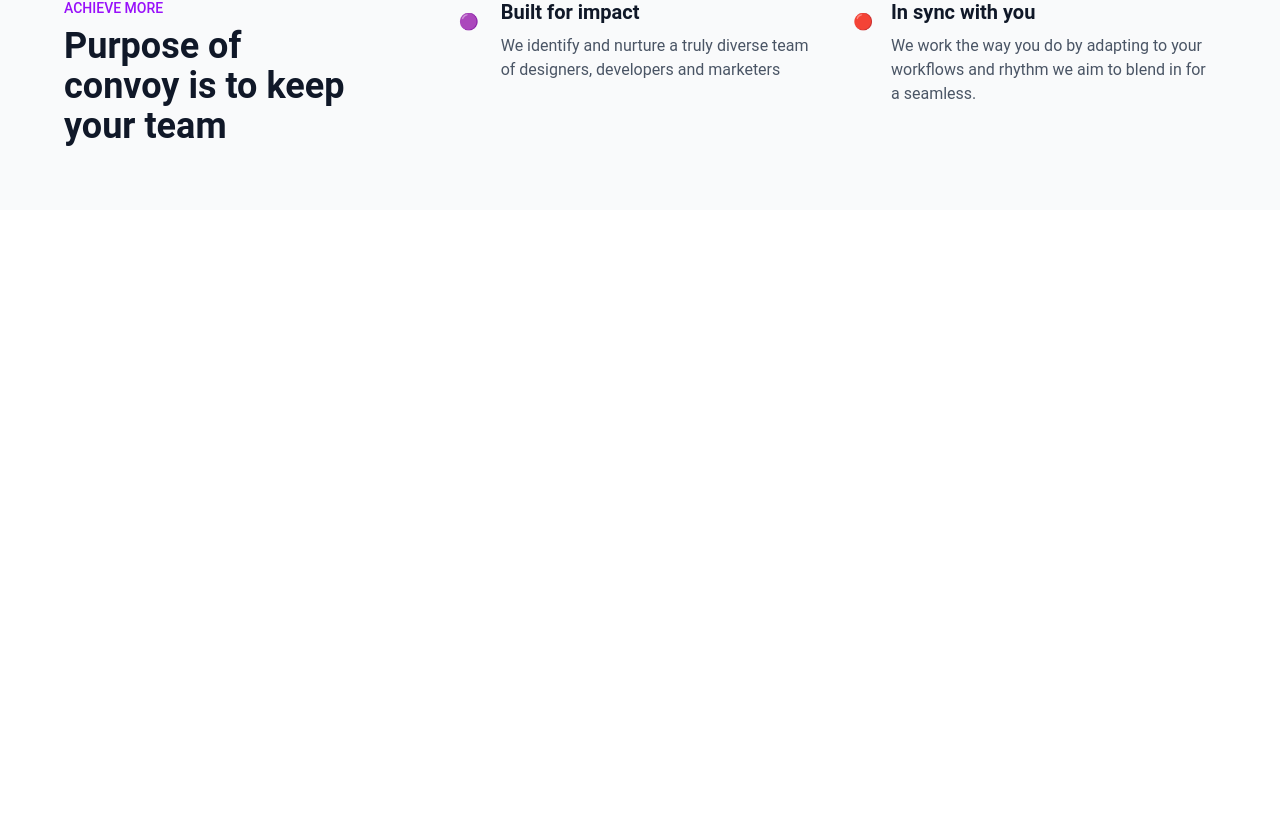
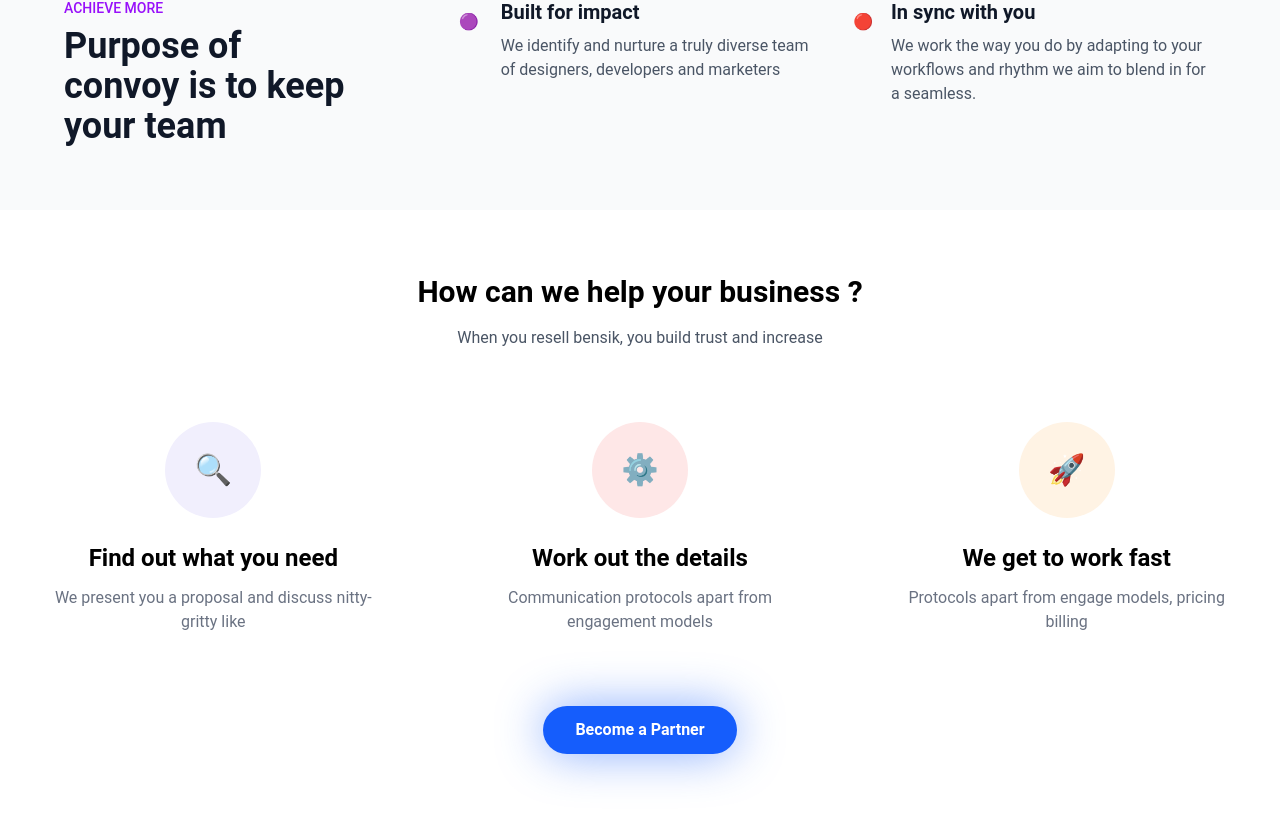
Before and after one commit to samirzjadhav/react-landing-page, a React (Vite) app: page / in a window 1280 px wide. Shown: the part 1155-1973 px from the top of the page. Before the commit the page ends 1365 px from the top, so only its background shows below. Built offline with nearby package versions, Linux system fonts and the light colour scheme.

Commit message:
feat: added features section for more details about website

```diff
--- a/src/App.jsx
+++ b/src/App.jsx
@@ -3,6 +3,7 @@
 import Hero from "./components/Hero";
 import CompanyLogos from "./components/CompanyLogos";
 import ProposeSection from "./components/ProposeSection";
+import FeatureSection from "./components/FeatureSection";
 
 function App() {
   return (
@@ -13,6 +14,7 @@
         <Hero />
         <CompanyLogos />
         <ProposeSection />
+        <FeatureSection />
       </div>
     </main>
   );
--- /dev/null
+++ b/src/components/FeatureSection.jsx
@@ -0,0 +1,65 @@
+import React from "react";
+
+const FeatureSection = () => {
+  const features = [
+    {
+      icon: "🔍",
+      title: "Find out what you need",
+      description: "We present you a proposal and discuss nitty-gritty like",
+    },
+    {
+      icon: "⚙️",
+      title: "Work out the details",
+      description: "Communication protocols apart from engagement models",
+    },
+    {
+      icon: "🚀",
+      title: "We get to work fast",
+      description: "Protocols apart from engage models, pricing billing",
+    },
+  ];
+
+  return (
+    <section className="max-w-7xl mx-auto px-4 py-16">
+      {/* heading texts  */}
+      <div className="text-center mb-12">
+        <h2 className="text-3xl font-bold mb-4">
+          How can we help your business ?
+        </h2>
+        <p className="text-gray-600">
+          When you resell bensik, you build trust and increase
+        </p>
+      </div>
+      {/* feature boxs */}
+      <div className="grid grid-cols-1 md:grid-cols-3 gap-8">
+        {features.map((feature, index) => (
+          <div
+            key={index}
+            className="flex flex-col text-center items-center p-6"
+          >
+            <div
+              className="w-24 h-24 rounded-full mb-6 flex items-center justify-center"
+              style={{
+                backgroundColor:
+                  index === 0 ? "#F1EFFD" : index === 1 ? "#FEE7E7" : "#FFF3E4",
+              }}
+            >
+              <div className="text-3xl">{feature.icon}</div>
+            </div>
+            <h3 className="text-2xl font-bold mb-3">{feature.title}</h3>
+            <p className="text-gray-500 text-center">{feature.description}</p>
+          </div>
+        ))}
+      </div>
+      {/* buttton */}
+      <div className="text-center mt-12">
+        <button className="bg-blue-600 text-white cursor-pointer px-8 py-3 rounded-full font-bold hover:bg-blue-700 transition-color relative">
+          Become a Partner
+          <div className="absolute -z-10 w-full h-full rounded-full bg-blue-600/50 blur-xl top-0 left-0"></div>
+        </button>
+      </div>
+    </section>
+  );
+};
+
+export default FeatureSection;
--- a/src/components/ProposeSection.jsx
+++ b/src/components/ProposeSection.jsx
@@ -17,7 +17,10 @@
   ];
 
   return (
-    <section className="w-full bg-gray-50 py-16 px-4 sm:px-6 md:px-8">
+    <section
+      className="w-full bg-gray-50 py-16 px-4 sm:px-6 md:px-8"
+      id="about"
+    >
       <div className="max-w-6xl mx-auto">
         <div className="grid md:grid-cols-3 grid-cols-1 gap-8">
           <div className="">
@@ -31,7 +34,7 @@
           {/* bullet points */}
           <div className="grid grid-cols-1 col-span-2 md:grid-cols-2 justify-between gap-8">
             {features.map((feature, index) => (
-              <div className="flex  space-x-4">
+              <div key={index} className="flex  space-x-4">
                 <div className="h-12 w-12 flex items-center justify-start runded-lg">
                   {feature.icon}
                 </div>
```
